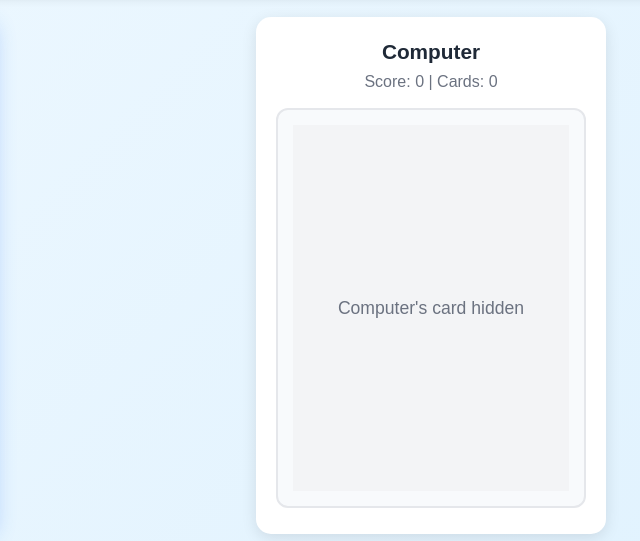
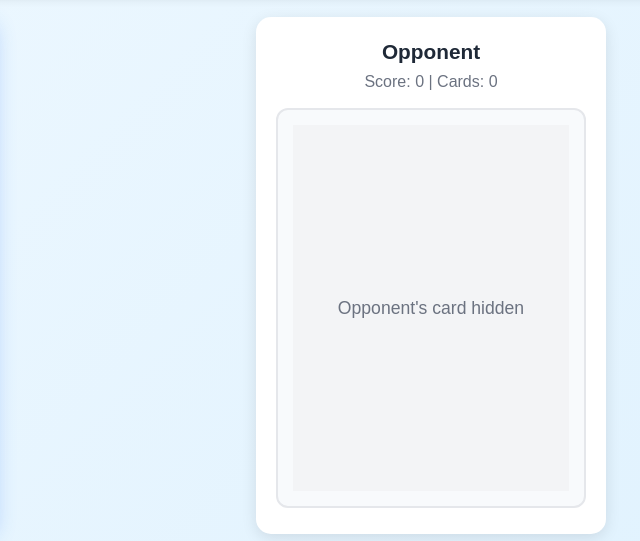
Before and after one commit to aurigandrea/FeedingTheFuture, a website built with webpack: page index.html in a window 1280 px wide. Shown: the part 166-707 px from the top of the page, 514-1154 px from the left. Built offline with nearby package versions, Linux system fonts and the light colour scheme.

Commit message:
Refinening text

```diff
--- a/index.html
+++ b/index.html
@@ -42,14 +42,14 @@
             <!-- Computer Player -->
             <div class="player-section" id="computerSection">
                 <div class="player-info">
-                    <div class="player-name">Computer</div>
+                    <div class="player-name">Opponent</div>
                     <div class="player-stats">
                         Score: <span id="computerScore">0</span> |
                         Cards: <span id="computerCards">0</span>
                     </div>
                 </div>
                 <div class="card" id="computerCard">
-                    <div class="hidden-card">Computer's card hidden</div>
+                    <div class="hidden-card">Opponent's card hidden</div>
                 </div>
             </div>
         </div>
```
Also changed, not shown: 1 other file.
